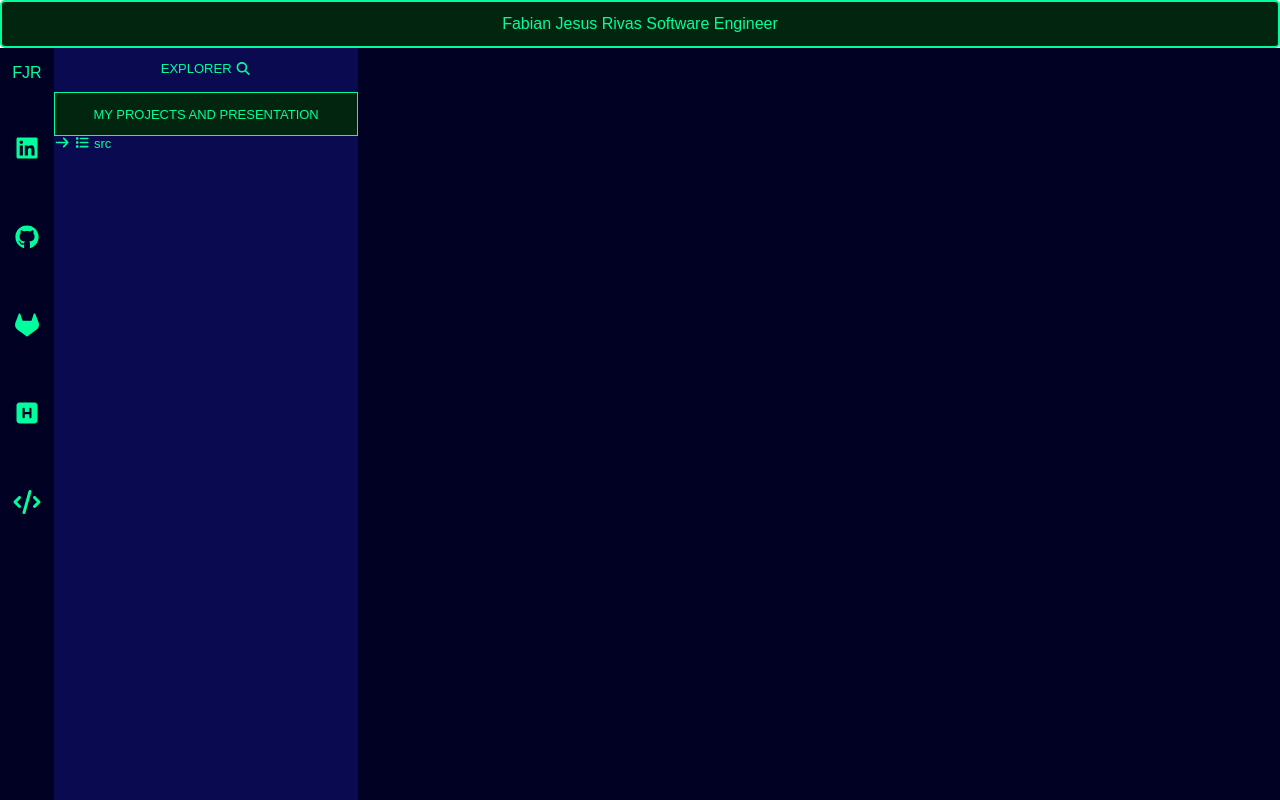
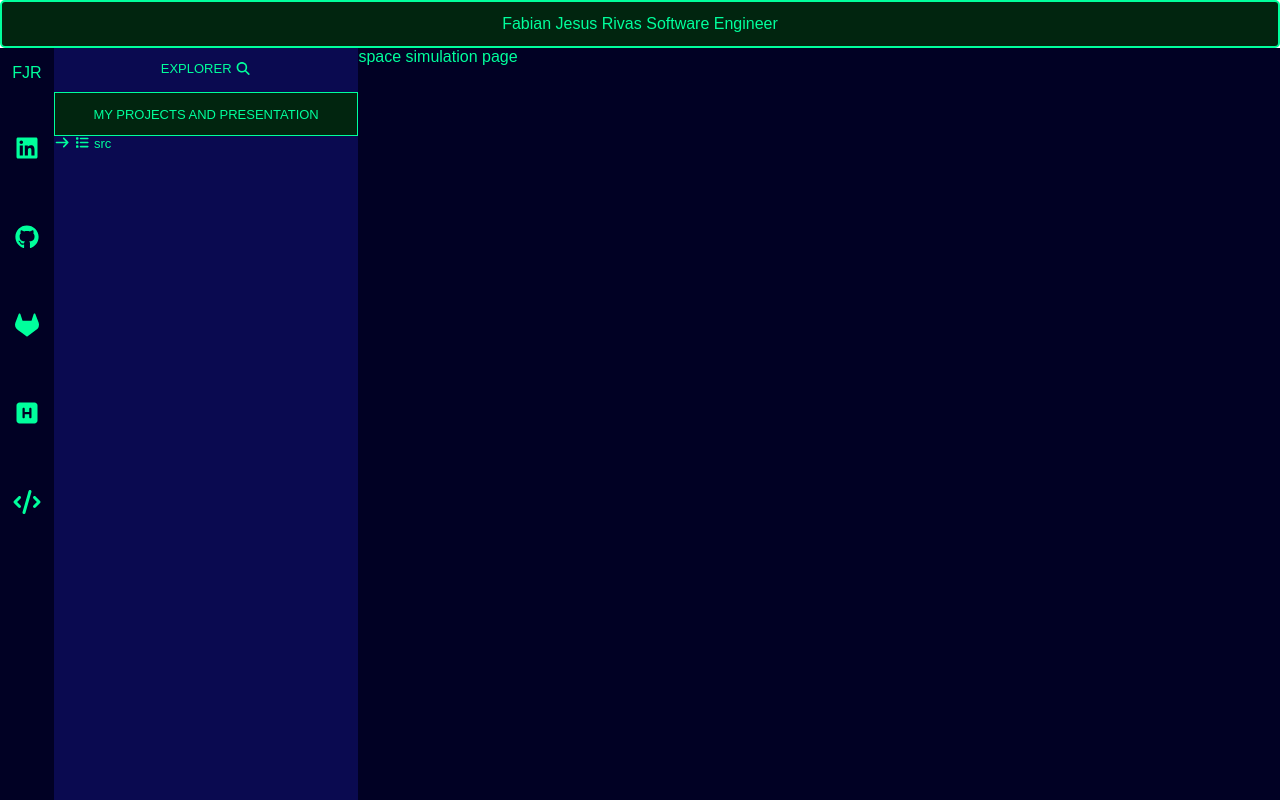
Before and after one commit to mrpiggy97/myportolio, a React (Vite) app: page /space-simulation in a window 1280 px wide. Shown: the top 800 px of the page. Built offline with nearby package versions, Linux system fonts and the light colour scheme.

Commit message:
adds routes for views

```diff
--- a/src/App.tsx
+++ b/src/App.tsx
@@ -6,6 +6,9 @@ import React, { useState } from 'react'
 import {Routes, Route, useNavigate, useLocation} from "react-router"
 import Home from './views/Home'
 import DevHttp from './views/DevHttp'
+import SpaceSimulation from './views/SpaceSimulation'
+import PiggyHttp from './views/PiggyHttp'
+import PathFinder from './views/PathFinder'
 
 function ShowProjects() : JSX.Element{
   const [showProjects, setShowProjects] = useState(true)
@@ -103,6 +106,9 @@ function App() : JSX.Element {
         <Routes>
           <Route path='/' element={<Home/>} />
           <Route path='/devhttp' element={<DevHttp/>}/>
+          <Route path='/space-simulation' element={<SpaceSimulation/>}/>
+          <Route path='/piggyhttp' element={<PiggyHttp/>} />
+          <Route path='/pathfinder' element={<PathFinder/>} />
         </Routes>
       </div>
 
```
